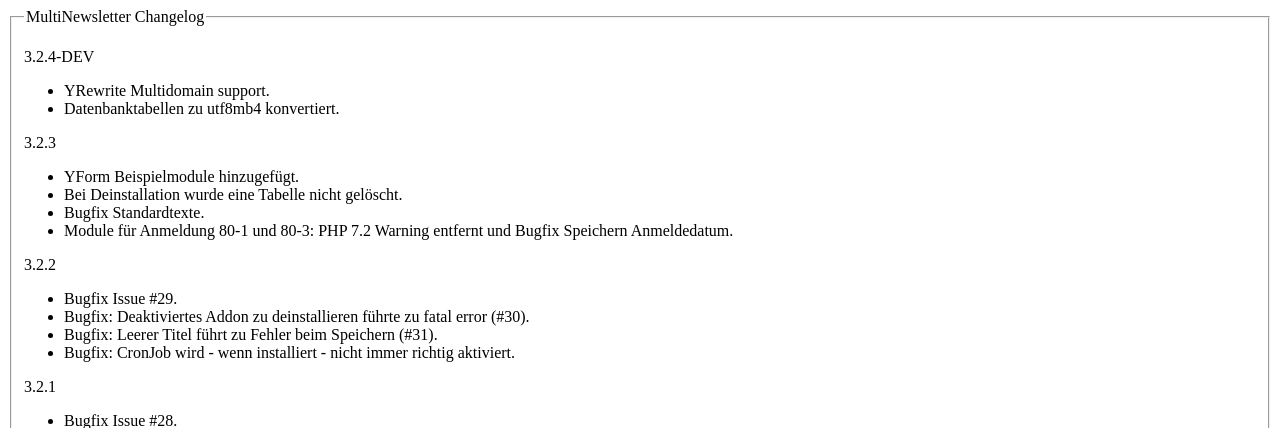
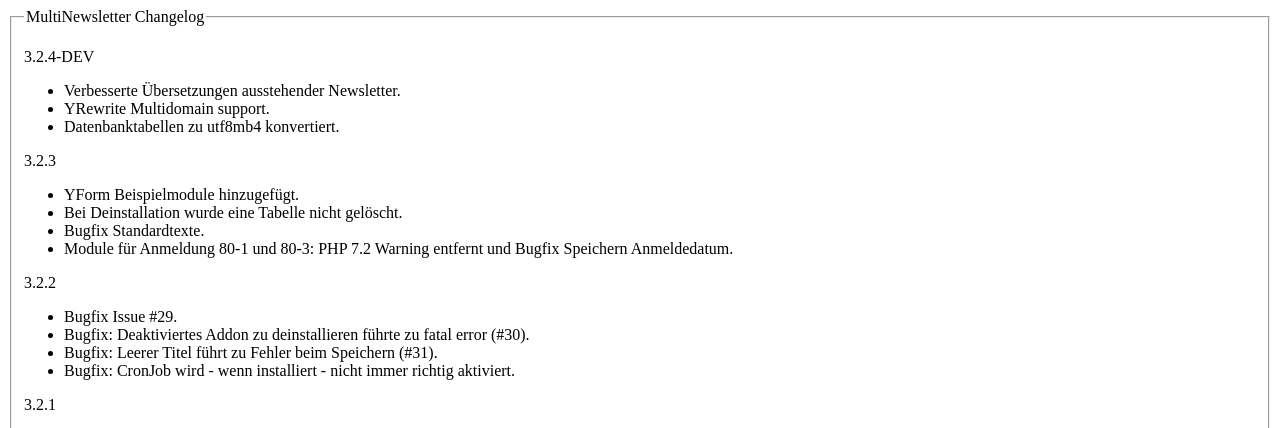
Before and after one commit to raum2projekt/multinewsletter, a PHP site: page /help.changelog.php in a window 1280 px wide. Shown: the top 428 px of the page. Run offline with PHP 8.4, Linux system fonts and the light colour scheme; some libraries are stand-ins or nearby versions.

Commit message:
better translations

```diff
--- a/pages/help.changelog.php
+++ b/pages/help.changelog.php
@@ -3,6 +3,7 @@
 
 	<p>3.2.4-DEV</p>
 	<ul>
+		<li>Verbesserte Übersetzungen ausstehender Newsletter.</li>
 		<li>YRewrite Multidomain support.</li>
 		<li>Datenbanktabellen zu utf8mb4 konvertiert.</li>
 	</ul>
```
Also changed, not shown: 2 other files.
